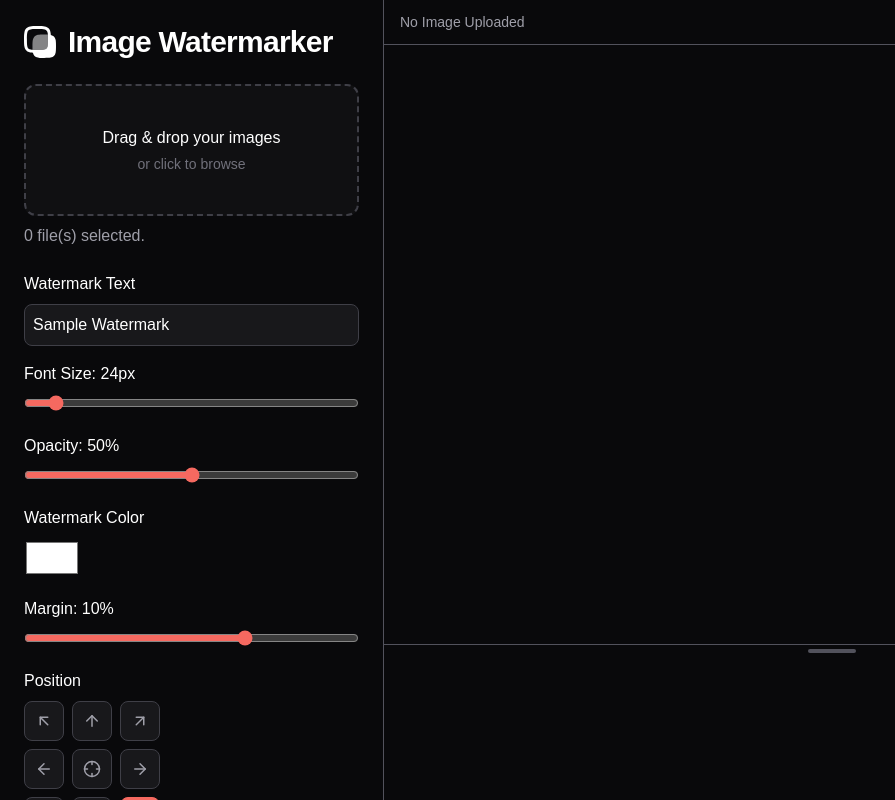
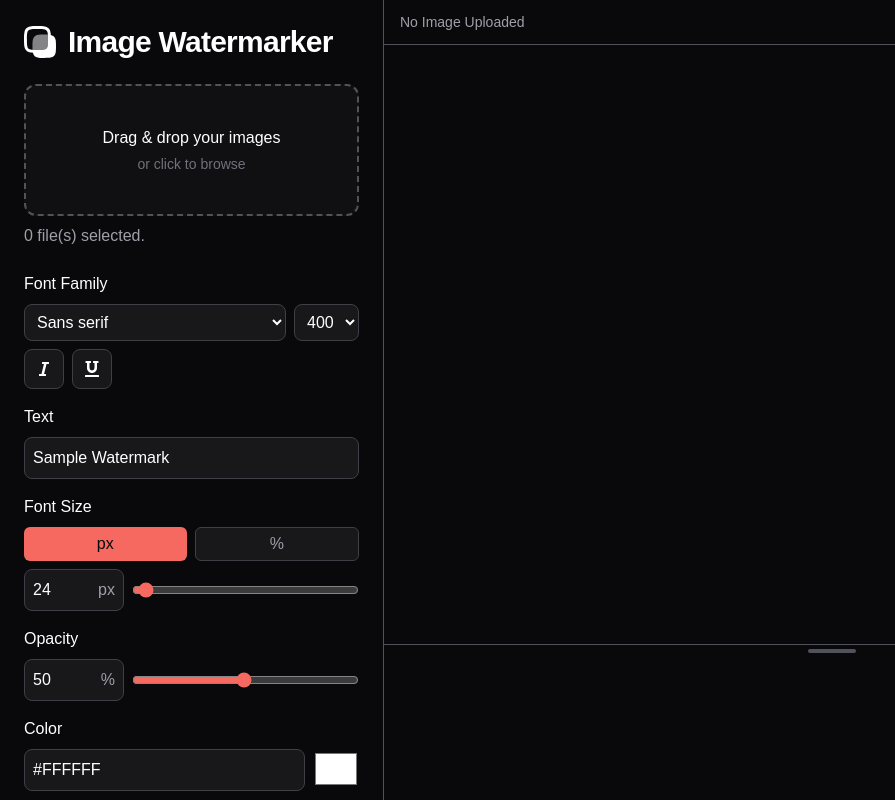
Before and after one commit to jormy/image-watermarker, a React (Vite) app: page / in a window 1280 px wide. Shown: the whole page, without its empty margins (0-895 px from the left). Built offline with nearby package versions, Linux system fonts and the light colour scheme.

Commit message:
feat: text styling controls
added:
- font family
- font weight
- italics
- underline

improved ui for:
- font color
- opacity
- font size (pixel/percentage font-size controls)

updated watermark rendering and settings types to support the new styling options.

```diff
--- a/src/App.tsx
+++ b/src/App.tsx
@@ -23,8 +23,11 @@ function App() {
       type: "text",
       text: "Sample Watermark",
       fontSize: 24,
+      fontSizeMode: "px",
       fontFamily: "sans-serif",
-      fontWeight: "normal",
+      fontWeight: "400",
+      italic: false,
+      underline: false,
       color: "#FFFFFF",
       opacity: 50,
       position: "bottom-right",
@@ -217,6 +220,7 @@ function App() {
             updateWatermarkSettings(updates);
           }
         }}
+        imageWidth={selectedPreview?.originalDimensions.width}
       />
       <section className="flex min-h-0 min-w-0 flex-1 flex-col">
         <Toolbar
--- a/src/components/Sidebar.tsx
+++ b/src/components/Sidebar.tsx
@@ -11,13 +11,40 @@ import {
   FiArrowDownLeft,
   FiArrowDownRight,
 } from "react-icons/fi";
+import { FaUnderline } from "react-icons/fa";
+import { FaItalic } from "react-icons/fa";
 
 type SidebarProps = {
   fileCount: number;
   settings: WatermarkSettings;
   onAddFiles: (files: File[]) => void;
   onWatermarkChange: (updates: Partial<WatermarkSettings>) => void;
+  imageWidth: number | undefined;
 };
+
+const fonts = [
+  { label: "Sans serif", value: "sans-serif" },
+  { label: "Arial", value: "Arial" },
+  { label: "Helveitca", value: "Helvetica" },
+  { label: "Serif", value: "serif" },
+  { label: "Times New Roman", value: "Times New Roman" },
+  { label: "Georgia", value: "Georgia" },
+  { label: "Monospace", value: "monospace" },
+  { label: "Courier New", value: "Courier New" },
+  { label: "Cursive", value: "cursive" },
+];
+
+const fontWeights = [
+  { label: "100", value: "100" },
+  { label: "200", value: "200" },
+  { label: "300", value: "300" },
+  { label: "400", value: "400" },
+  { label: "500", value: "500" },
+  { label: "600", value: "600" },
+  { label: "700", value: "700" },
+  { label: "800", value: "800" },
+  { label: "900", value: "900" },
+];
 
 const positions: { value: WatermarkPosition; icon: typeof FiCrosshair }[] = [
   { value: "top-left", icon: FiArrowUpLeft },
@@ -36,6 +63,7 @@ function Sidebar({
   settings,
   onAddFiles,
   onWatermarkChange,
+  imageWidth,
 }: SidebarProps) {
   const [isDragging, setIsDragging] = useState(false);
 
@@ -59,7 +87,7 @@ function Sidebar({
             setIsDragging(false);
             onAddFiles(Array.from(event.dataTransfer.files));
           }}
-          className={`mt-6 flex cursor-pointer flex-col items-center justify-center rounded-xl border-2 border-dashed p-10 transition-colors ${isDragging ? "border-white bg-white/10" : "border-zinc-700 bg-zinc-900/50"}`}
+          className={`mt-6 flex cursor-pointer flex-col items-center justify-center rounded-xl border-2 border-dashed p-10 transition-colors ${isDragging ? "border-white bg-white/10" : "border-border bg-zinc-900/50"}`}
         >
           <input
             type="file"
@@ -76,11 +104,67 @@ function Sidebar({
           <p className="mt-1 text-sm text-zinc-500">or click to browse</p>
         </label>
         <p className="mt-2 text-zinc-400">{fileCount} file(s) selected.</p>
+
         <div className="mt-6 grid grid-cols-1 gap-4">
           <div>
             <label className="text-md mb-2 block font-medium">
-              Watermark Text
+              Font Family
             </label>
+            <div className="mb-2 flex gap-2">
+              <select
+                value={settings.fontFamily}
+                onChange={(event) =>
+                  onWatermarkChange({ fontFamily: event.target.value })
+                }
+                className="w-full rounded-lg border border-zinc-700 bg-zinc-900 p-2 text-white outline-none focus:border-zinc-500"
+              >
+                {fonts.map((font) => (
+                  <option key={font.value} value={font.value}>
+                    {font.label}
+                  </option>
+                ))}
+              </select>
+
+              <select
+                value={settings.fontWeight}
+                onChange={(event) =>
+                  onWatermarkChange({
+                    fontWeight: event.target
+                      .value as WatermarkSettings["fontWeight"],
+                  })
+                }
+                className="rounded-lg border border-zinc-700 bg-zinc-900 p-2 text-white outline-none focus:border-zinc-500"
+              >
+                {fontWeights.map((weight) => (
+                  <option key={weight.value} value={weight.value}>
+                    {weight.label}
+                  </option>
+                ))}
+              </select>
+            </div>
+
+            <div className="flex gap-2">
+              <button
+                type="button"
+                className={`flex h-10 w-10 items-center justify-center rounded-lg border transition-colors ${settings.italic ? "border-accent bg-accent text-black" : "border-zinc-700 bg-zinc-900 hover:bg-zinc-800"}`}
+                onClick={() => onWatermarkChange({ italic: !settings.italic })}
+              >
+                <FaItalic />
+              </button>
+              <button
+                type="button"
+                className={`flex h-10 w-10 items-center justify-center rounded-lg border transition-colors ${settings.underline ? "border-accent bg-accent text-black" : "border-zinc-700 bg-zinc-900 hover:bg-zinc-800"}`}
+                onClick={() =>
+                  onWatermarkChange({ underline: !settings.underline })
+                }
+              >
+                <FaUnderline />
+              </button>
+            </div>
+          </div>
+
+          <div>
+            <label className="text-md mb-2 block font-medium">Text</label>
             <input
               type="text"
               value={settings.text}
@@ -90,14 +174,71 @@ function Sidebar({
               className="w-full rounded-lg border border-zinc-700 bg-zinc-900 p-2 text-white outline-none focus:border-zinc-500"
             />
           </div>
+
           <div>
-            <label className="text-md mb-2 block font-medium">
-              Font Size: {settings.fontSize}px
-            </label>
+            <label className="text-md mb-2 block font-medium">Font Size</label>
+            <div className="mb-2 flex gap-2">
+              <button
+                type="button"
+                className={`flex-1 rounded-md px-2 py-1 transition ${settings.fontSizeMode === "px" ? "bg-accent text-zinc-950" : "border border-zinc-700 bg-zinc-900 text-zinc-400 hover:text-white"}`}
+                onClick={() => {
+                  if (settings.fontSizeMode === "px") return;
+                  const newFontSize = imageWidth
+                    ? Math.round((settings.fontSize / 100) * imageWidth)
+                    : settings.fontSize;
+
+                  onWatermarkChange({
+                    fontSizeMode: "px",
+                    fontSize: Math.min(500, Math.max(10, newFontSize)),
+                  });
+                }}
+              >
+                px
+              </button>
+              <button
+                type="button"
+                className={`flex-1 rounded-md px-2 py-1 transition ${settings.fontSizeMode === "percentage" ? "bg-accent text-zinc-950" : "border border-zinc-700 bg-zinc-900 text-zinc-400 hover:text-white"}`}
+                onClick={() => {
+                  if (settings.fontSizeMode === "percentage") return;
+                  const newFontSize = imageWidth
+                    ? Math.round((settings.fontSize / imageWidth) * 100 * 100) /
+                      100
+                    : settings.fontSize;
+
+                  onWatermarkChange({
+                    fontSizeMode: "percentage",
+                    fontSize: Math.min(100, Math.max(1, newFontSize)),
+                  });
+                }}
+              >
+                %
+              </button>
+            </div>
+
+            <div className="flex gap-2">
+              <div>
+                <div className="flex w-25 items-center rounded-lg border border-zinc-700 bg-zinc-900 focus-within:border-zinc-500">
+                  <input
+                    type="number"
+                    step="0.01"
+                    value={settings.fontSize}
+                    onChange={(event) =>
+                      onWatermarkChange({
+                        fontSize: Number(event.target.value),
+                      })
+                    }
+                    className="no-spinner min-w-0 flex-1 bg-transparent p-2 text-white outline-none"
+                  />
+                  <span className="pr-2 text-zinc-400">
+                    {settings.fontSizeMode === "px" ? "px" : "%"}
+                  </span>
+                </div>
+              </div>
               <input
                 type="range"
-              min="10"
-              max="200"
+                min={settings.fontSizeMode === "px" ? "10" : "1"}
+                max={settings.fontSizeMode === "px" ? "500" : "100"}
+                step="0.01"
                 value={settings.fontSize}
                 onChange={(event) =>
                   onWatermarkChange({ fontSize: Number(event.target.value) })
@@ -105,14 +246,28 @@ function Sidebar({
                 className="w-full accent-accent"
               />
             </div>
+          </div>
+
           <div>
-            <label className="text-md mb-2 block font-medium">
-              Opacity: {settings.opacity}%
-            </label>
+            <label className="text-md mb-2 block font-medium">Opacity</label>
+            <div className="flex gap-2">
+              <div className="flex w-25 items-center rounded-lg border border-zinc-700 bg-zinc-900 focus-within:border-zinc-500">
+                <input
+                  type="number"
+                  step="0.01"
+                  value={String(settings.opacity).replace(/^0+(?=\d)/, "")}
+                  onChange={(event) =>
+                    onWatermarkChange({ opacity: Number(event.target.value) })
+                  }
+                  className="no-spinner min-w-0 flex-1 bg-transparent p-2 text-white outline-none"
+                />
+                <span className="pr-2 text-zinc-400">%</span>
+              </div>
               <input
                 type="range"
-              min="0"
+                min="1"
                 max="100"
+                step="0.01"
                 value={settings.opacity}
                 onChange={(event) =>
                   onWatermarkChange({ opacity: Number(event.target.value) })
@@ -120,19 +275,34 @@ function Sidebar({
                 className="w-full accent-accent"
               />
             </div>
+          </div>
+
           <div>
-            <label className="text-md mb-2 block font-medium">
-              Watermark Color
-            </label>
+            <label className="text-md mb-2 block font-medium">Color</label>
+            <div className="flex gap-2">
+              <input
+                type="text"
+                value={settings.color}
+                onChange={(event) =>
+                  onWatermarkChange({
+                    color: event.target.value.startsWith("#")
+                      ? event.target.value
+                      : `#${event.target.value}`,
+                  })
+                }
+                className="w-full rounded-lg border border-zinc-700 bg-zinc-900 p-2 text-white outline-none focus:border-zinc-500"
+              ></input>
               <input
                 type="color"
                 value={settings.color}
                 onChange={(event) =>
                   onWatermarkChange({ color: event.target.value })
                 }
-              className="h-10 w-14 cursor-pointer rounded border-0 bg-transparent"
+                className="h-10 w-14 rounded-lg border-0 bg-transparent"
               />
             </div>
+          </div>
+
           <div>
             <label className="text-md mb-2 block font-medium">
               Margin: {settings.margin}%
@@ -141,7 +311,7 @@ function Sidebar({
               type="range"
               min="0"
               max="15"
-              step="0.5"
+              step="0.01"
               value={settings.margin}
               onChange={(event) =>
                 onWatermarkChange({ margin: Number(event.target.value) })
@@ -149,6 +319,7 @@ function Sidebar({
               className="w-full accent-accent"
             />
           </div>
+
           <div>
             <label className="text-md mb-2 block font-medium">Position</label>
             <div className="grid w-fit grid-cols-3 gap-2">
@@ -157,7 +328,7 @@ function Sidebar({
                   key={item.value}
                   type="button"
                   onClick={() => onWatermarkChange({ position: item.value })}
-                  className={`flex h-10 w-10 items-center justify-center rounded-lg border transition-colors ${settings.position === item.value ? "border-accent bg-accent text-black" : "cursor-pointer border-zinc-700 bg-zinc-900 text-zinc-400 hover:bg-zinc-800"}`}
+                  className={`flex h-10 w-10 items-center justify-center rounded-lg border transition-colors ${settings.position === item.value ? "border-accent bg-accent text-black" : "border-zinc-700 bg-zinc-900 text-zinc-400 hover:bg-zinc-800"}`}
                   aria-label={item.value}
                   aria-pressed={settings.position === item.value}
                 >
--- a/src/index.css
+++ b/src/index.css
@@ -14,3 +14,27 @@
 body {
   margin: 0;
 }
+
+button,
+select,
+input[type="range"] {
+  cursor: pointer;
+}
+
+input[type="number"],
+input[type="text"] {
+  caret-color: var(--color-accent);
+}
+
+/* Chrome, Safari, Edge, Opera */
+.no-spinner::-webkit-outer-spin-button,
+.no-spinner::-webkit-inner-spin-button {
+  -webkit-appearance: none;
+  margin: 0;
+}
+
+/* Firefox */
+.no-spinner {
+  -moz-appearance: textfield;
+  appearance: textfield;
+}
--- a/src/types/watermark.ts
+++ b/src/types/watermark.ts
@@ -13,8 +13,12 @@ export type WatermarkSettings = {
   type: "text" | "image";
   text: string;
   fontSize: number;
+  fontSizeMode: "px" | "percentage";
   fontFamily: string;
-  fontWeight: string;
+  fontWeight:
+    "100" | "200" | "300" | "400" | "500" | "600" | "700" | "800" | "900";
+  italic: boolean;
+  underline: boolean;
   color: string;
   opacity: number;
   position: WatermarkPosition;
```
Also changed, not shown: src/lib/renderWatermark.ts (+32 -1 lines). Lines whose indentation alone changed are shown as unchanged.
